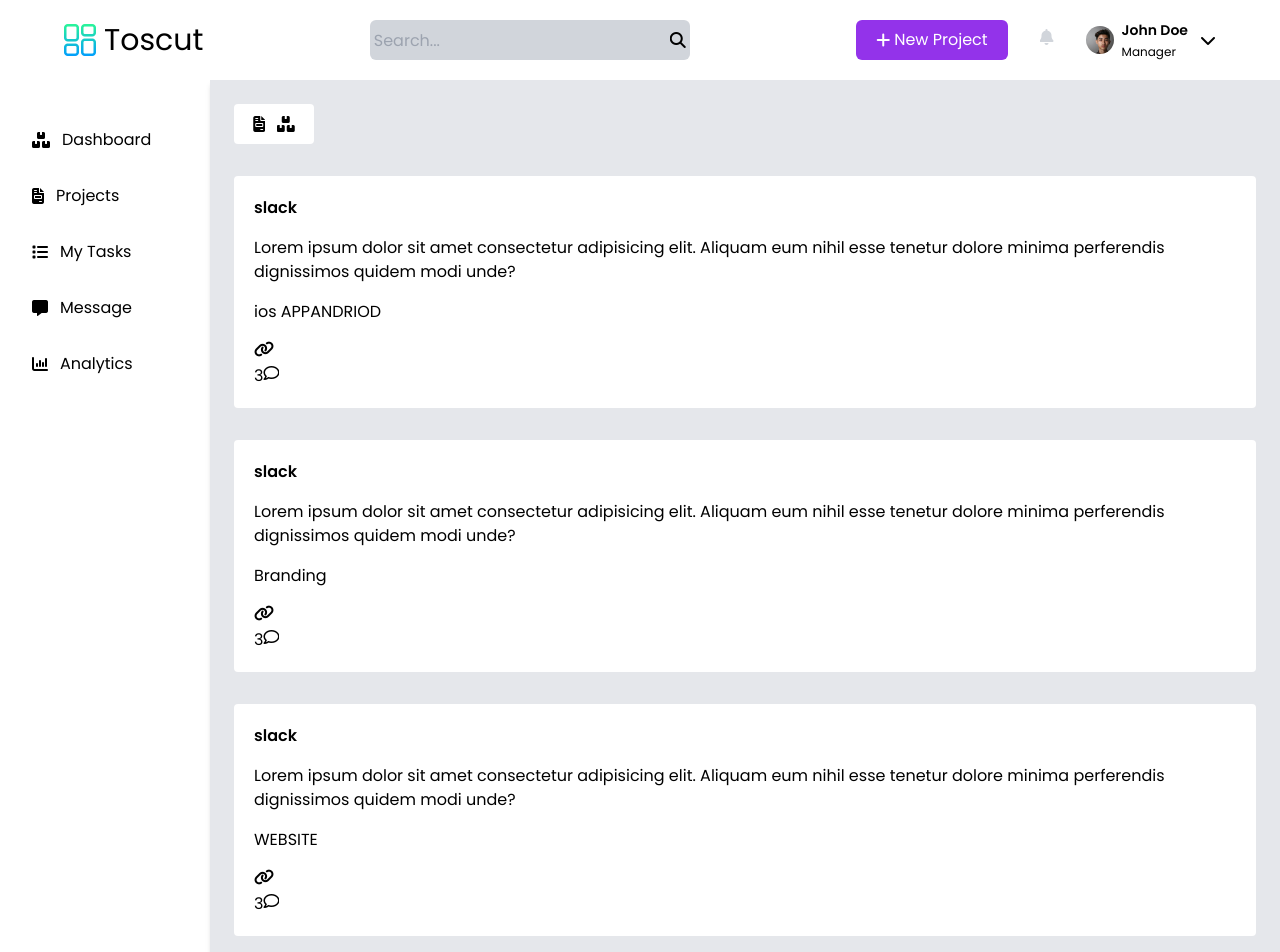
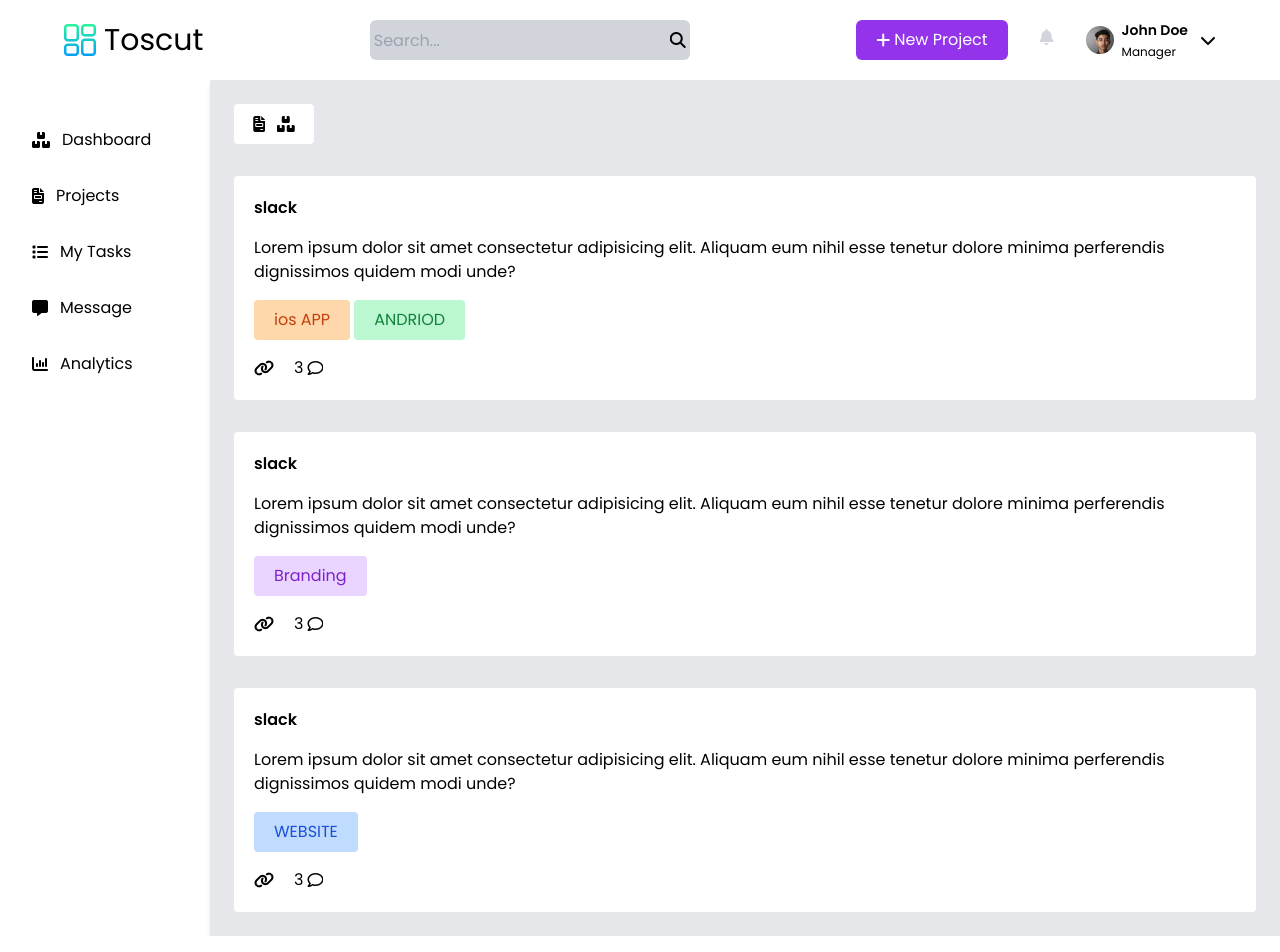
Before and after one commit to AnitaIkediashi/Anita-Ikediashi-Interview-Test, a React (Create React App) app: page / in a window 1280 px wide. Shown: the top 952 px of the page. Built offline with nearby package versions, Linux system fonts and the light colour scheme; the HTML template or start-up script is replaced by a standard one; a web font is replaced by a local one.

Commit message:
styles on the boxes

```diff
--- a/src/components/Main.jsx
+++ b/src/components/Main.jsx
@@ -15,13 +15,17 @@
             nihil esse tenetur dolore minima perferendis dignissimos quidem modi
             unde?
           </p>
-          <div>
-            <button>ios APP</button>
-            <button>ANDRIOD</button>
+          <div className="flex gap-1 items-center">
+            <button className="text-orange-700 bg-orange-200 px-5 py-2 rounded">
+              ios APP
+            </button>
+            <button className="text-green-700 bg-green-200 px-5 py-2 rounded">
+              ANDRIOD
+            </button>
           </div>
-          <div>
+          <div className="flex items-center gap-5">
             <i className="fa-solid fa-link"></i>
-            <div>
+            <div className="flex gap-1 items-center">
               <span>3</span>
               <i className="fa-regular fa-comment"></i>
             </div>
@@ -34,13 +38,14 @@
             nihil esse tenetur dolore minima perferendis dignissimos quidem modi
             unde?
           </p>
-          <div>
-
-            <button>Branding</button>
+          <div className="flex gap-1 items-center">
+            <button className="text-purple-700 bg-purple-200 px-5 py-2 rounded">
+              Branding
+            </button>
           </div>
-          <div>
+          <div className="flex items-center gap-5">
             <i className="fa-solid fa-link"></i>
-            <div>
+            <div className="flex gap-1 items-center">
               <span>3</span>
               <i className="fa-regular fa-comment"></i>
             </div>
@@ -53,13 +58,14 @@
             nihil esse tenetur dolore minima perferendis dignissimos quidem modi
             unde?
           </p>
-          <div>
-
-            <button>WEBSITE</button>
+          <div className="flex gap-1 items-center">
+            <button className="text-blue-700 bg-blue-200 px-5 py-2 rounded">
+              WEBSITE
+            </button>
           </div>
-          <div>
+          <div className="flex items-center gap-5">
             <i className="fa-solid fa-link"></i>
-            <div>
+            <div className="flex gap-1 items-center">
               <span>3</span>
               <i className="fa-regular fa-comment"></i>
             </div>
```
